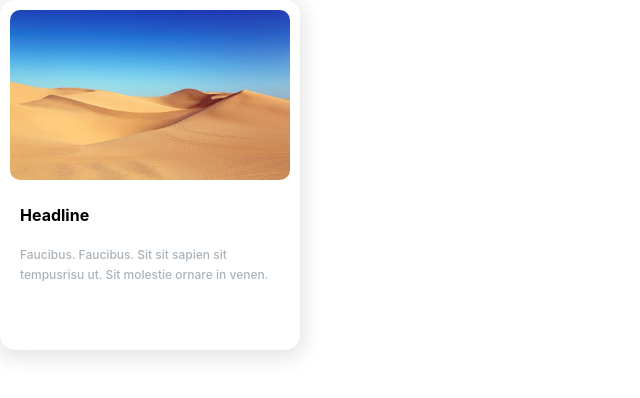
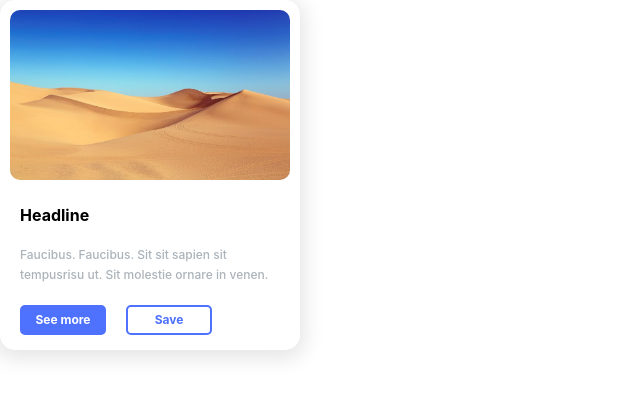
Before and after one commit to pobaranchuk/dz_figma_card, a React (Create React App) app: page / in a window 1280 px wide. Shown: the top 398 px of the page, without its empty margins (0-640 px from the left). Built offline with nearby package versions, Linux system fonts and the light colour scheme.

Commit message:
New commit

```diff
--- a/src/App.tsx
+++ b/src/App.tsx
@@ -5,6 +5,7 @@ import {MainPictureStyled} from "./components/MainPicture.styled";
 import mainImg from "./assets/images/my_picture.jpg"
 import {HeaderStyled} from "./components/Header.styled";
 import {ParagraphStyled} from "./components/Paragraph.styled";
+import {ButtonStyled} from "./components/Button.styled";
 
 function App() {
     return (
@@ -13,11 +14,10 @@ function App() {
                 <MainPictureStyled src={mainImg}/>
                 <HeaderStyled>Headline</HeaderStyled>
                 <ParagraphStyled>Faucibus. Faucibus. Sit sit sapien sit tempusrisu ut. Sit molestie ornare in venen.</ParagraphStyled>
-
+                <span><ButtonStyled buttonType ={"secondary"}>See more</ButtonStyled></span>
+                <span><ButtonStyled buttonType={"primary"}>Save</ButtonStyled></span>
             </MainCardStyled>
-
         </div>
     );
 }
-
 export default App;
--- /dev/null
+++ b/src/components/Button.styled.tsx
@@ -0,0 +1,34 @@
+import styled, {css} from "styled-components";
+
+type ButtonStyledPropsType = {
+    buttonType?: "primary" | "secondary"
+}
+
+export const ButtonStyled = styled.button<ButtonStyledPropsType>`
+  border-radius: 5px;
+  background: #4E71FE;
+  width: 86px;
+  height: 30px;
+  border: 2px solid #4E71FE;
+  margin-left: 20px;
+  margin-bottom: 22px;
+  float: left;
+
+  ${props => props.buttonType === "primary" && css<ButtonStyledPropsType>`
+    background-color: transparent;
+    color: #4E71FE;
+    font-family: Inter;
+    font-size: 12px;
+    font-style: normal;
+    font-weight: 700;
+
+  `}  ${props => props.buttonType === "secondary" && css<ButtonStyledPropsType>`
+    background-color: #4E71FE;
+    color: #FFFFFF;
+    font-family: Inter;
+    font-size: 12px;
+    font-style: normal;
+    font-weight: 700;
+
+  `}
+`
```
